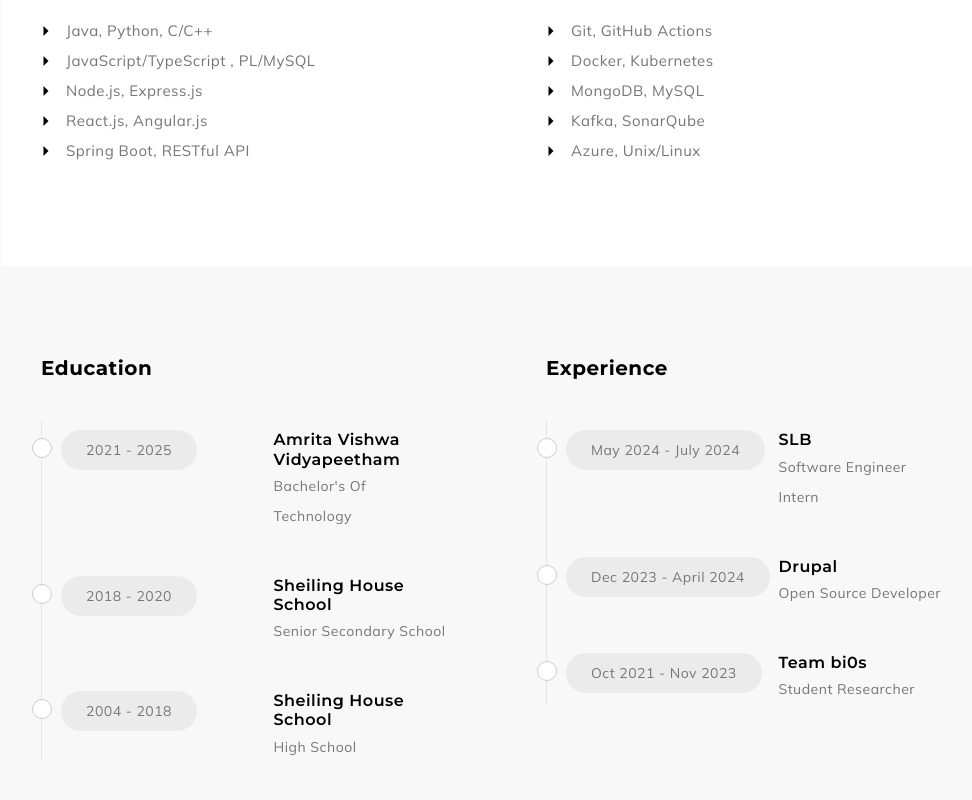
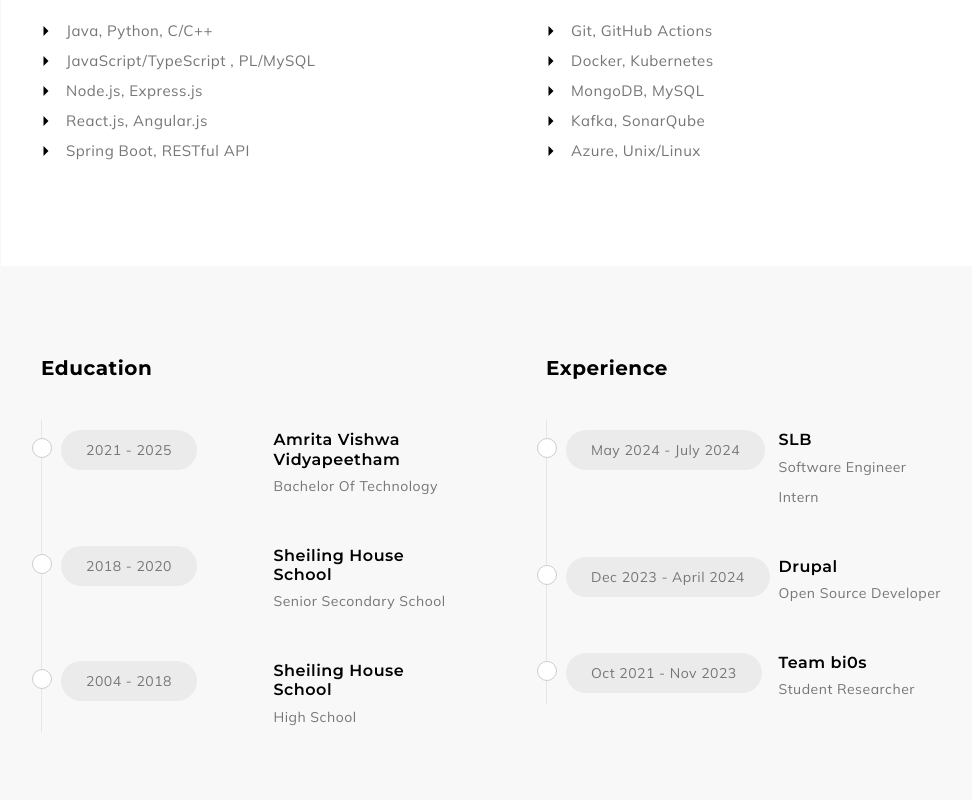
Before and after one commit to hitaarthh/hitaarthh.github.io, a Next.js app: page /about in a window 1280 px wide. Shown: the part 1376-2176 px from the top of the page, without its empty margins (289-1261 px from the left). Built offline with nearby package versions, Linux system fonts and the light colour scheme.

Commit message:
minor fixed

```diff
--- a/components/about/Resume.jsx
+++ b/components/about/Resume.jsx
@@ -11,7 +11,7 @@ const Resume = () => {
           id: 1,
           year: "2021 - 2025",
           institute: "Amrita Vishwa Vidyapeetham",
-          degree: "Bachelor's Of Technology",
+          degree: "Bachelor Of Technology",
         },
         {
           id: 2,
```
